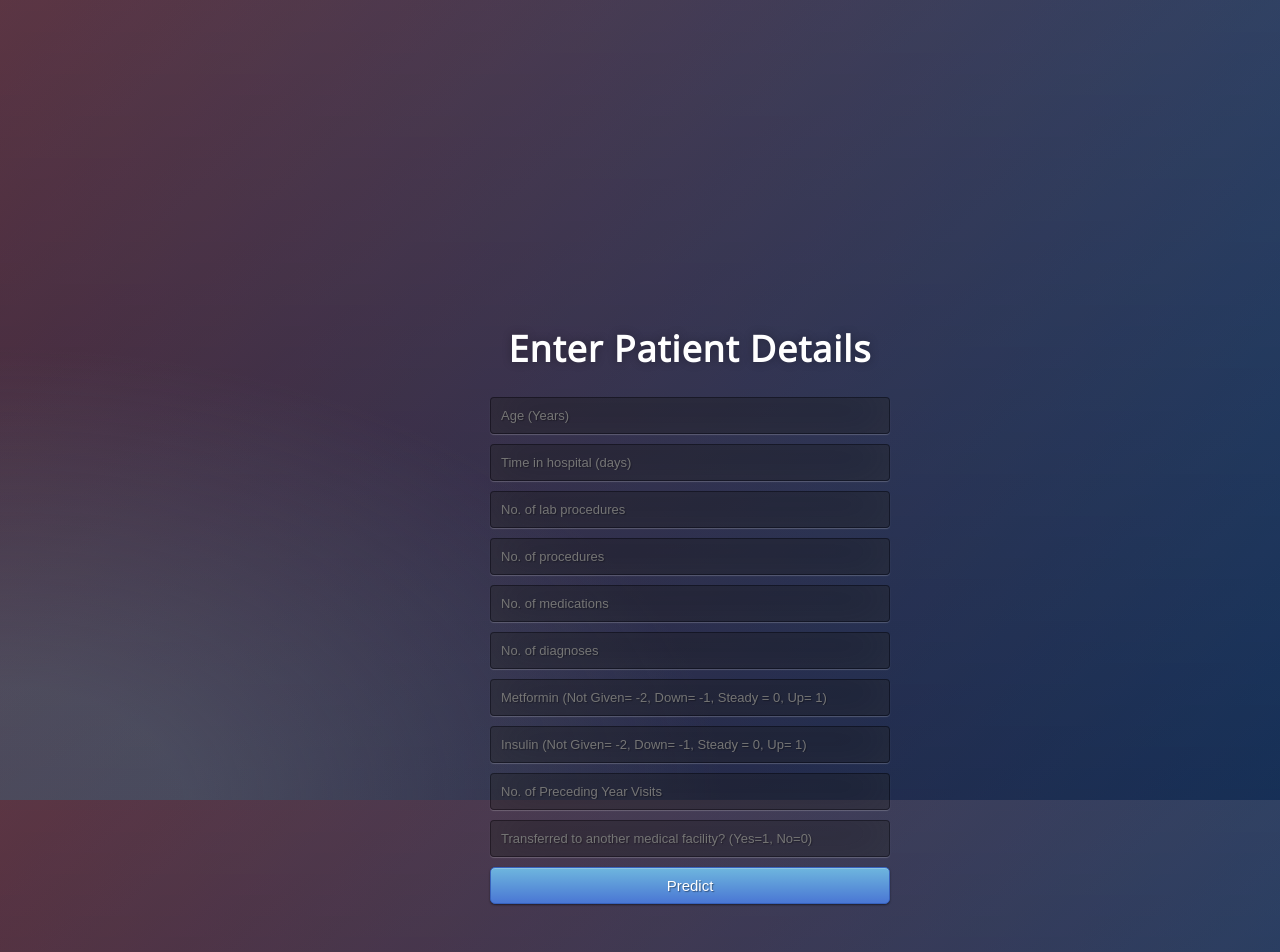
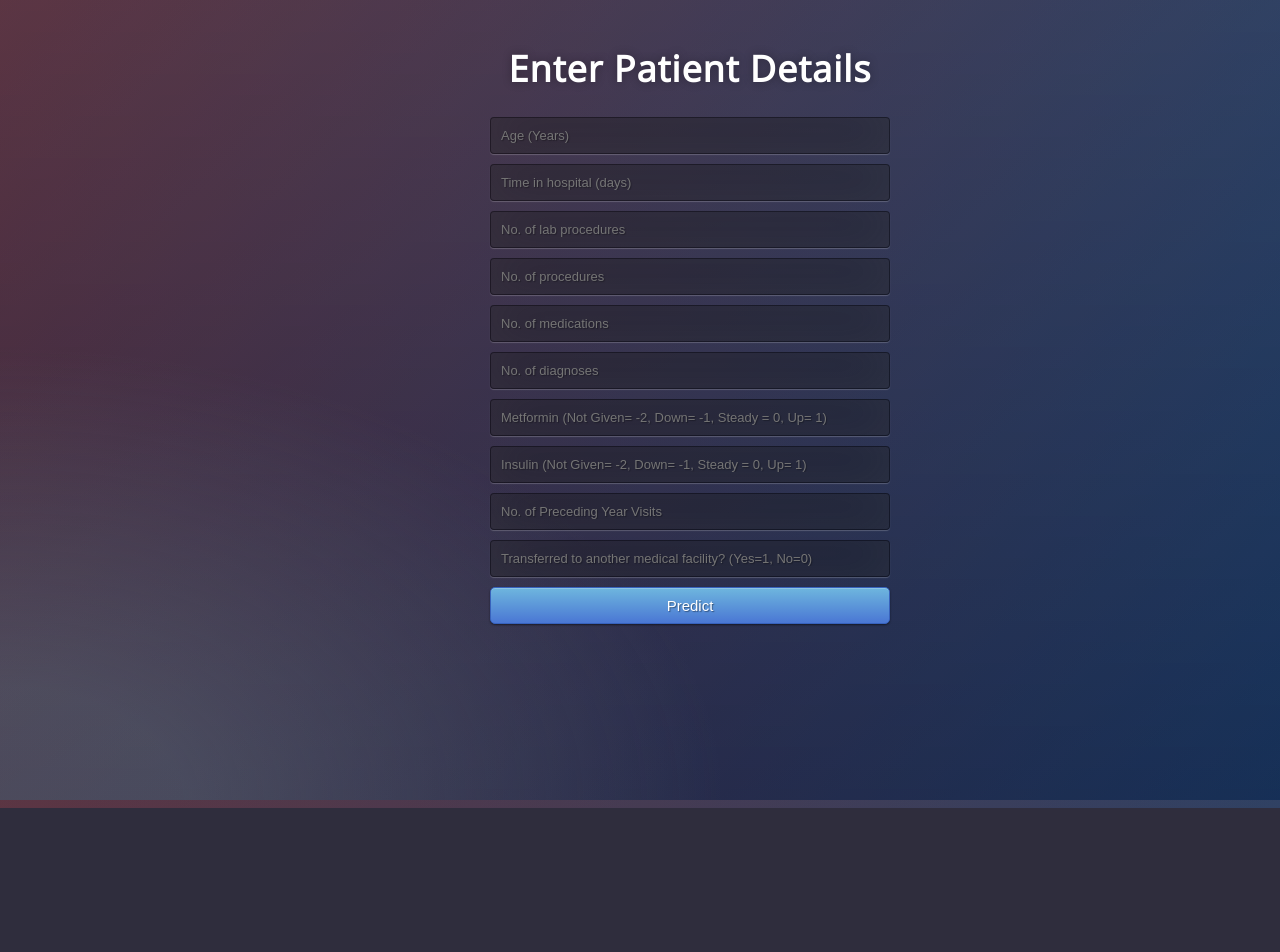
Before and after one commit to rahulgyansharma/Diabetes-Patient-s-Hospital-Readmission-Prediction-Deployment, a Flask app: page / in a window 1280 px wide. After the commit the page ends 808 px from the top, so only its background shows below. Run offline with Flask 2, Linux system fonts and the light colour scheme; parts of the project's set-up code (start-up, migrations or seed data) failed here and were passed over.

Commit message:
Update style.css

```diff
--- a/static/css/style.css
+++ b/static/css/style.css
@@ -35,7 +35,7 @@ body {
 }
 .login {
 	position: absolute;
-	top: 40%;
+	top: 5%;
 	left: 50%;
 	margin: -20px 0 0 -150px;
 	width:400px;
```
